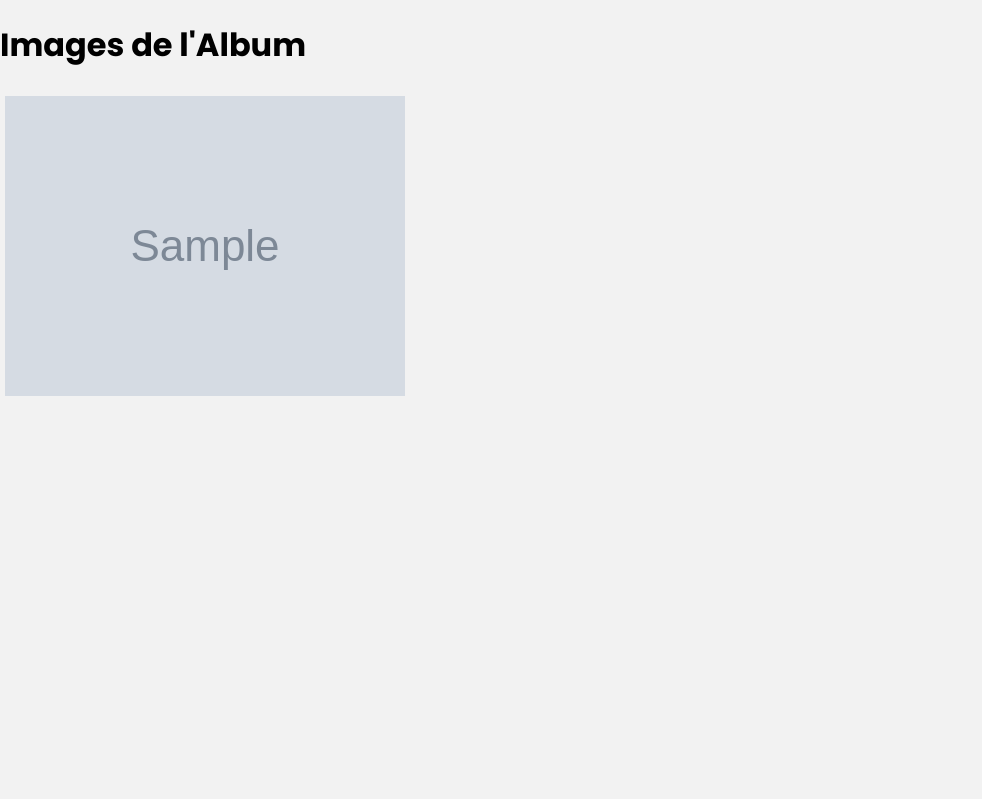
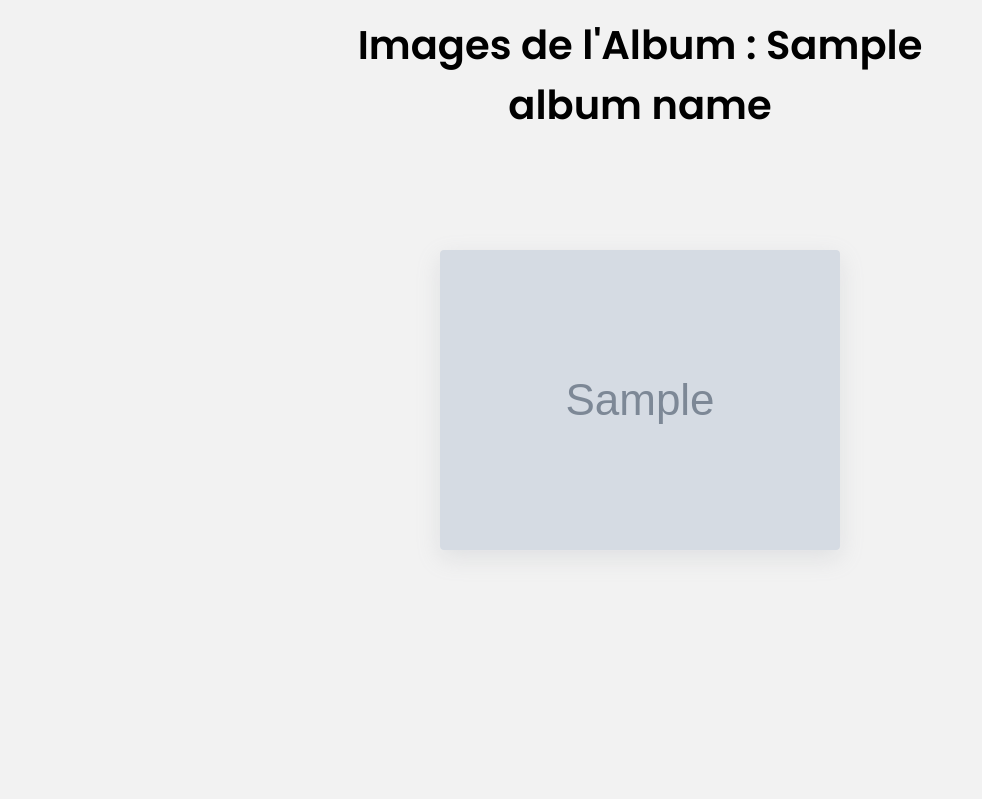
Before and after one commit to truuue/PhotoVernhet, a Flask app: template templates/albumView.html in a window 1280 px wide. Shown: the whole page, without its empty margins (0-982 px from the left). Run offline with Flask 3, Linux system fonts and the light colour scheme; the template is opened without the code that fills it: most values are stand-ins (such as "Sample title", 1, 10 or a date in 2020).

Commit message:
Add centered title and image container to album view

```diff
--- a/static/css/albumView.css
+++ b/static/css/albumView.css
@@ -16,16 +16,44 @@ body {
     font-family: 'Arial', sans-serif;
     display: flex;
     flex-direction: column;
+    justify-content: center;
     min-height: 100vh;
     padding: 0;
     margin: 0;
     overflow: auto;
 }
 
+h1 {
+    position: absolute;
+    font-size: 2.5rem;
+    font-weight: 600;
+    top: 0;
+    margin: 0;
+    padding: 0;
+    text-align: center;
+    left: 50%;
+    margin-top: 75px;
+    transform: translate(-50%, -50%);
+}
+
+#img-container {
+    display: flex;
+    flex-wrap: wrap;
+    justify-content: center;
+    align-items: center;
+}
+
+img {
+    max-width: 100%;
+    height: auto;
+    border-radius: 0.25rem;
+    box-shadow: rgba(149, 157, 165, 0.2) 0px 8px 24px;
+}
+
 .thumbnail {
     max-width: 100%;
     cursor: pointer;
-    margin: 5px;
+    margin: 0.5rem;
 }
 
 #modal {
--- a/templates/albumView.html
+++ b/templates/albumView.html
@@ -14,8 +14,8 @@
     ></script>
   </head>
   <body>
-    <h1>Images de l'Album</h1>
-    <div>
+    <h1>Images de l'Album : {{ album_name }}</h1>
+    <div id="img-container">
       <!-- Boucle sur les URLs des vignettes -->
       {% for thumb_url in thumbnails %}
       <img
```
